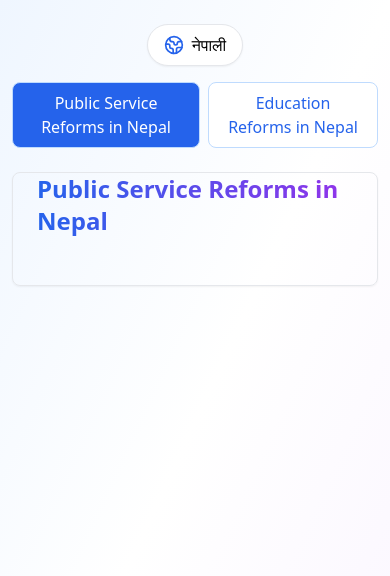
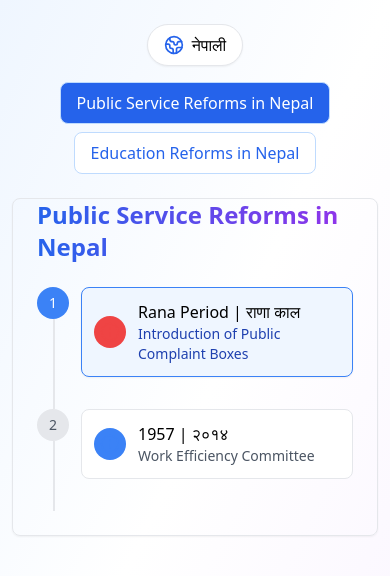
Before and after one commit to ShivaPrasadAcharya/nepal_timeline.git.io, a React (Vite) app: page / in a window 390 px wide. Shown: the top 576 px of the page. Built offline with nearby package versions, Linux system fonts and the light colour scheme.

Commit message:
Update App.jsx

```diff
--- a/src/App.jsx
+++ b/src/App.jsx
@@ -11,7 +11,6 @@ const timelineGroups = {
       ne: 'नेपालमा सार्वजनिक सेवा सुधार'
     },
     data: [
-      // Original timeline data here...
       {
         year: "Rana Period | राणा काल",
         title: {
@@ -35,79 +34,7 @@ const timelineGroups = {
           ne: "राजा महेन्द्रले 'कार्य शीघ्र कारक समिति ऐन, २०१४' जारी गरी मेजर जनरल योग विक्रम राणाको अध्यक्षतामा एक समिति गठन।"
         },
         category: "administration"
-  },
-  {
-    year: "1961 | २०१८",
-    title: {
-      en: "Monitoring Teams",
-      ne: "दौडाहा टोली"
-    },
-    description: {
-      en: "King Mahendra deployed inspection teams and established 'Investigation Center' under Crown Prince.",
-      ne: "राजा महेन्द्रले दौडाहा टोली खटाई सेवा वितरणको निगरानी र दरबारमा 'जाँचबुझ केन्द्र' खडा।"
-    },
-    category: "monitoring"
-  },
-  {
-    year: "1975 | २०३२",
-    title: {
-      en: "District Administration Plan",
-      ne: "जिल्ला प्रशासन योजना"
-    },
-    description: {
-      en: "Implementation of 'District Administration Plan 2031' introducing Single Clearing House concept.",
-      ne: "'जिल्ला प्रशासन योजना, २०३१' लागू गरेर Single Clearing House को अवधारणाको थालनी।"
-    },
-    category: "administration"
-  },
-  {
-    year: "1999 | २०५६",
-    title: {
-      en: "Citizen Charter Initiative",
-      ne: "नागरिक बडापत्रको सुरुवात"
-    },
-    description: {
-      en: "Introduction of 'Income for Poor, Justice for Helpless' directive and first Citizen Charter.",
-      ne: "'गरिबलाई आय निमुखालाई न्याय' नाम दिएर सार्वजनिक सेवा सुधारको निर्देशिका र पहिलो नागरिक बडापत्र।"
-    },
-    category: "governance"
-  },
-  {
-    year: "2002 | २०५९",
-    title: {
-      en: "Mobile Service Implementation",
-      ne: "घुम्ती सेवाको सुरुवात"
-    },
-    description: {
-      en: "Introduction of 'Mobile Service' during Maoist conflict to deliver services in remote areas.",
-      ne: "माओवादी द्वन्द्वको समयमा 'घुम्ती सेवा' सञ्चालन गरी सेवा वितरणको पहुँच विस्तार।"
-    },
-    category: "service"
-  },
-  {
-    year: "2007 | २०६४",
-    title: {
-      en: "Good Governance Act",
-      ne: "सुशासन ऐन"
-    },
-    description: {
-      en: "Implementation of Good Governance Act 2064 institutionalizing Citizen Charter and public hearings.",
-      ne: "सुशासन ऐन, २०६४ जारी गरी नागरिक बडापत्र, सार्वजनिक सुनुवाइ र क्षतिपूर्तिको प्रावधान।"
-    },
-    category: "governance"
-  },
-  {
-    year: "Present | वर्तमान",
-    title: {
-      en: "Digital Governance",
-      ne: "डिजिटल शासन"
-    },
-    description: {
-      en: "Implementation of e-governance through Nagarik Apps, Mero Kitta, and PSC Mobile App.",
-      ne: "नागरिक एप्स, मेरो कित्ता, लोक सेवा आयोगको मोबाइल एप्स र अनलाइन सेवाहरूको कार्यान्वयन।"
-    },
-    category: "digital"
-  },
+      }
     ]
   },
   education: {
@@ -124,33 +51,163 @@ const timelineGroups = {
           ne: "नेपाल राष्ट्रिय शिक्षा योजना आयोग"
         },
         description: {
-        en: "First systematic planning for education in Nepal",
-        ne: "नेपालमा शिक्षाको पहिलो व्यवस्थित योजना"
+          en: "First systematic planning for education in Nepal under the chairmanship of Rudra Raj Pande",
+          ne: "रुद्र राज पाण्डेको अध्यक्षतामा नेपालमा शिक्षाको पहिलो व्यवस्थित योजना"
         },
         category: "planning"
       },
-    // Add more entries...
+      {
+        year: "1971 | २०२८",
+        title: {
+          en: "New Education System Plan",
+          ne: "नयाँ शिक्षा प्रणाली योजना"
+        },
+        description: {
+          en: "Implementation of comprehensive education reform plan focusing on vocational education",
+          ne: "व्यावसायिक शिक्षामा जोड दिने नयाँ शिक्षा प्रणाली योजना लागू"
+        },
+        category: "governance"
+      }
     ]
-},
-  // Add more timeline groups as needed
+  }
 };
 
-// Existing CategoryIcon component remains the same
 const CategoryIcon = ({ category }) => {
-  // ... (previous code)
+  const iconClass = "w-5 h-5"; // Reduced icon size
+  const getColor = () => {
+    switch (category) {
+      case 'complaint': return 'text-red-500';
+      case 'administration': return 'text-blue-500';
+      case 'monitoring': return 'text-purple-500';
+      case 'governance': return 'text-green-500';
+      case 'service': return 'text-orange-500';
+      case 'digital': return 'text-cyan-500';
+      case 'planning': return 'text-yellow-500';
+      default: return 'text-gray-500';
+    }
   };
 
-// Existing HoverCard component remains the same
-const HoverCard = ({ description, title, containerRef, isHovered }) => {
-  // ... (previous code)
+  return (
+    <div className={`${getColor()} p-1.5 rounded-full bg-opacity-10 bg-current`}>
+      <Info className={iconClass} />
+    </div>
+  );
 };
 
-// Existing TimelineEntry component remains the same
-const TimelineEntry = ({ data, isActive, onClick, index, language }) => {
-  // ... (previous code)
+const HoverCard = ({ description, title, containerRef, isHovered }) => {
+  const [isFlipped, setIsFlipped] = useState(false);
+
+  if (!isHovered) return null;
+
+  return (
+    <div
+      className="ml-2 mt-2"
+      ref={containerRef}
+    >
+      <div className="bg-white p-3 rounded-lg shadow-lg border border-gray-200">
+        <div className="flex justify-between items-center mb-2">
+          <h4 className="font-semibold text-sm text-gray-600">
+            {isFlipped ? 'नेपाली' : 'English'}
+          </h4>
+          <button
+            onClick={() => setIsFlipped(!isFlipped)}
+            className="p-1.5 hover:bg-gray-100 rounded-full transition-colors"
+            aria-label="Switch language"
+          >
+            <Languages className="w-4 h-4 text-blue-600" />
+          </button>
+        </div>
+        <div className="relative min-h-[60px]">
+          <div className={`transition-opacity duration-300 ${
+            isFlipped ? 'opacity-0' : 'opacity-100'
+          }`}>
+            <p className="text-sm text-gray-700">{description.en}</p>
+          </div>
+          <div className={`absolute top-0 left-0 w-full transition-opacity duration-300 ${
+            isFlipped ? 'opacity-100' : 'opacity-0'
+          }`}>
+            <p className="text-sm text-gray-700">{description.ne}</p>
+          </div>
+        </div>
+      </div>
+    </div>
+  );
 };
 
-// New Timeline component to handle individual timelines
+const TimelineEntry = ({ data, isActive, onClick, index, language }) => {
+  const [isHovered, setIsHovered] = useState(false);
+  const hoverContainerRef = React.useRef(null);
+  const timelineEntryRef = React.useRef(null);
+
+  const handleMouseEnter = () => setIsHovered(true);
+
+  const handleMouseLeave = (e) => {
+    const timelineRect = timelineEntryRef.current?.getBoundingClientRect();
+    const hoverRect = hoverContainerRef.current?.getBoundingClientRect();
+
+    if (timelineRect && hoverRect) {
+      const isMovingToHoverCard =
+        e.clientX >= hoverRect.left &&
+        e.clientX <= hoverRect.right &&
+        e.clientY >= Math.min(timelineRect.top, hoverRect.top) &&
+        e.clientY <= Math.max(timelineRect.bottom, hoverRect.bottom);
+
+      if (!isMovingToHoverCard) {
+        setIsHovered(false);
+      }
+    }
+  };
+
+  return (
+    <div className="relative group" ref={timelineEntryRef}>
+      <div className="flex items-start gap-3">
+        <div className="absolute left-4 top-8 bottom-0 w-0.5 bg-gray-200" />
+
+        <div className={`relative z-10 w-8 h-8 rounded-full flex items-center justify-center ${
+          isActive ? 'bg-blue-500 text-white' : 'bg-gray-200 text-gray-600'
+        } text-sm`}>
+          {index + 1}
+        </div>
+
+        <div className="flex-1 pb-6">
+          <div className="flex flex-col md:flex-row gap-2">
+            <div
+              className={`cursor-pointer transition-all duration-300 ${
+                isActive
+                  ? 'bg-blue-50 border-blue-500 shadow-sm'
+                  : 'bg-white hover:bg-gray-50 border-gray-200'
+              } border rounded-lg p-3 flex items-center gap-3 md:w-64`}
+              onClick={onClick}
+              onMouseEnter={handleMouseEnter}
+              onMouseLeave={handleMouseLeave}
+            >
+              <CategoryIcon category={data.category} />
+              <div>
+                <div className="font-medium text-base">{data.year}</div>
+                <div className={`text-sm ${isActive ? 'text-blue-800' : 'text-gray-600'}`}>
+                  {language === 'en' ? data.title.en : data.title.ne}
+                </div>
+              </div>
+            </div>
+
+            <div
+              onMouseEnter={handleMouseEnter}
+              onMouseLeave={() => setIsHovered(false)}
+            >
+              <HoverCard
+                description={data.description}
+                title={data.title}
+                containerRef={hoverContainerRef}
+                isHovered={isHovered}
+              />
+            </div>
+          </div>
+        </div>
+      </div>
+    </div>
+  );
+};
+
 const Timeline = ({ timelineData, title, language, isActive }) => {
   const [activeIndex, setActiveIndex] = useState(0);
 
@@ -180,7 +237,6 @@ const Timeline = ({ timelineData, title, language, isActive }) => {
   );
 };
 
-// Modified App component to handle multiple timelines
 function App() {
   const [language, setLanguage] = useState('en');
   const [activeTimeline, setActiveTimeline] = useState(Object.keys(timelineGroups)[0]);
@@ -191,7 +247,6 @@ function App() {
 
   return (
     <div className="min-h-screen bg-gradient-to-br from-blue-50 via-white to-purple-50 py-6 px-3">
-      {/* Language and Timeline Selection Header */}
       <div className="w-full max-w-3xl mx-auto mb-6">
         <div className="flex flex-col md:flex-row justify-between items-center gap-4 mb-6">
           <button
@@ -204,8 +259,7 @@ function App() {
             </span>
           </button>
 
-          {/* Timeline Selection Buttons */}
-          <div className="flex gap-2">
+          <div className="flex gap-2 flex-wrap justify-center">
             {Object.values(timelineGroups).map((timeline) => (
               <button
                 key={timeline.id}
@@ -223,7 +277,6 @@ function App() {
         </div>
       </div>
 
-      {/* Timeline Content */}
       {Object.values(timelineGroups).map((timeline) => (
         <Timeline
           key={timeline.id}
```
Lines whose indentation alone changed are shown as unchanged.
